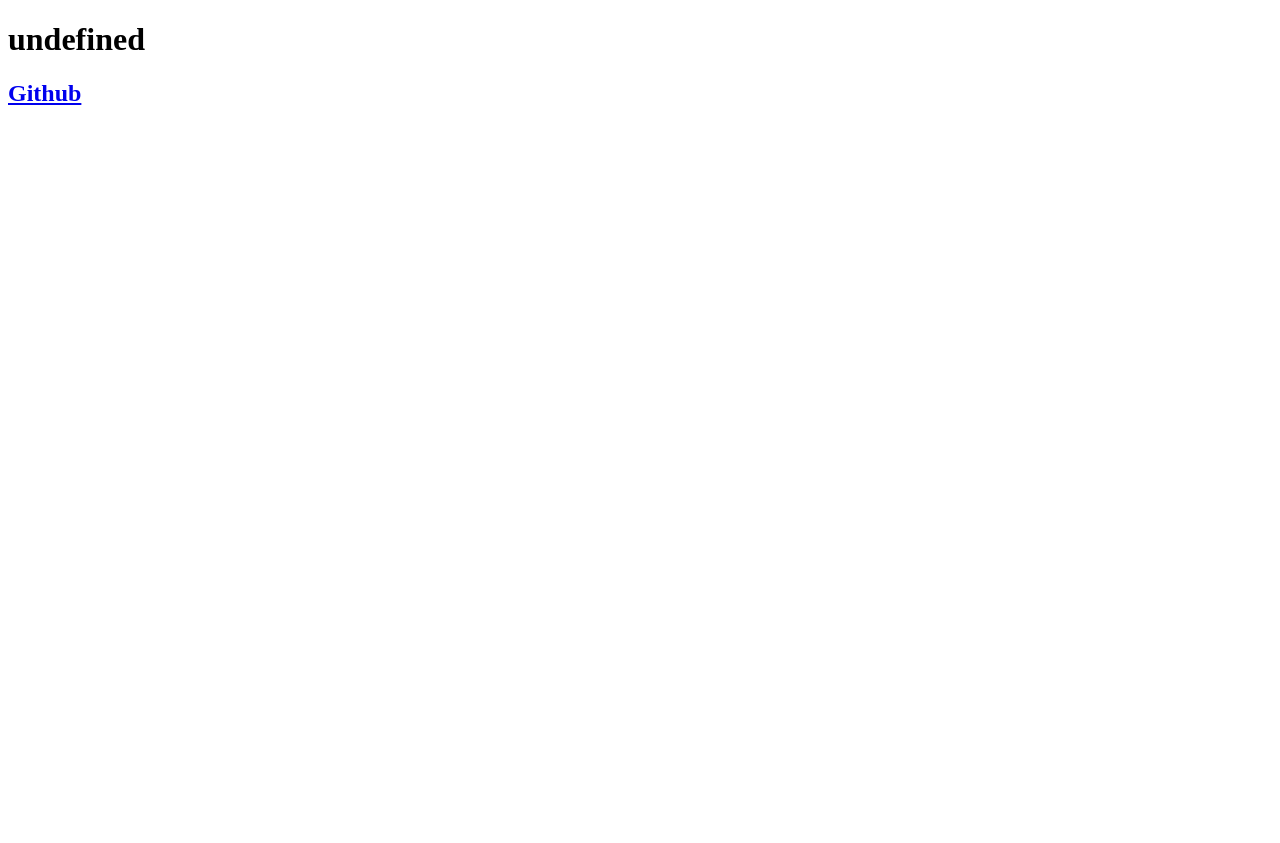
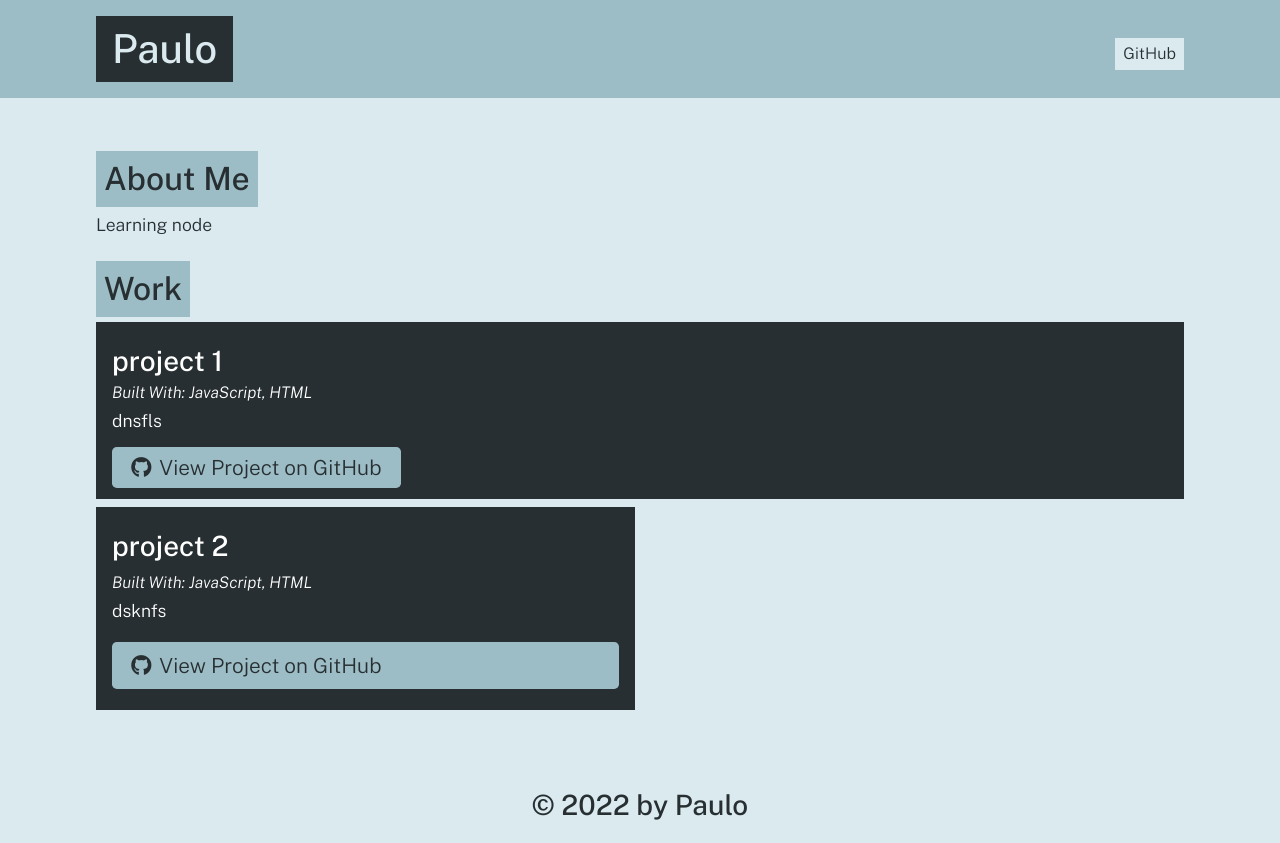
Before and after one commit to paulooliveira152012/portfolio-generator, a website: page index.html in a window 1280 px wide. Before the commit the page ends 800 px from the top, so only its background shows below. Drawn offline with nearby package versions, Linux system fonts and the light colour scheme.

Commit message:
fixing problems

```diff
--- a/index.html
+++ b/index.html
@@ -1,15 +1,66 @@
 
     <!DOCTYPE html>
     <html lang="en">
+
     <head>
       <meta charset="UTF-8">
       <meta name="viewport" content="width=device-width, initial-scale=1.0">
       <meta http-equiv="X-UA-Compatible" content="ie=edge">
       <title>Portfolio Demo</title>
+      <link rel="stylesheet" href="https://cdnjs.cloudflare.com/ajax/libs/font-awesome/5.11.2/css/all.min.css">
+      <link href="https://fonts.googleapis.com/css?family=Public+Sans:300i,300,500&display=swap" rel="stylesheet">
+      <link rel="stylesheet" href="./src/style.css">
     </head>
 
     <body>
-      <h1>undefined</h1>
-      <h2><a href="https://github.com/undefined">Github</a></h2>
+      <header>
+        <div class="container flex-row justify-space-between align-center py-3">
+          <h1 class="page-title text-secondary bg-dark py-2 px-3">Paulo</h1>
+          <nav class="flex-row">
+            <a class="ml-2 my-1 px-2 py-1 bg-secondary text-dark" href="https://github.com/PauloGit">GitHub</a>
+          </nav>
+        </div>
+      </header>
+      <main class="container my-5">
+
+      <section class="my-3" id="about">
+        <h2 class="text-dark bg-primary p-2 display-inline-block">About Me</h2>
+        <p>Learning node</p>
+      </section>
+
+
+      <section class="my-3" id="portfolio">
+        <h2 class="text-dark bg-primary p-2 display-inline-block">Work</h2>
+        <div class="flex-row justify-space-between">
+
+            <div class="col-12 mb-2 bg-dark text-light p-3">
+              <h3 class="portfolio-item-title text-light">project 1</h3>
+              <h5 class="portfolio-languages">
+                Built With:
+                JavaScript, HTML
+              </h5>
+              <p>dnsfls</p>
+              <a href="fkdsnflds" class="btn"><i class="fab fa-github mr-2"></i>View Project on GitHub</a>
+            </div>
+
+
+
+            <div class="col-12 col-md-6 mb-2 bg-dark text-light p-3 flex-column">
+              <h3 class="portfolio-item-title text-light">project 2</h3>
+              <h5 class="portfolio-languages">
+                Built With:
+                JavaScript, HTML
+              </h5>
+              <p>dsknfs</p>
+              <a href="dnlfsd" class="btn mt-auto"><i class="fab fa-github mr-2"></i>View Project on GitHub</a>
+            </div>
+
+        </div>
+      </section>
+
+      </main>
+      <footer class="container text-center py-3">
+        <h3 class="text-dark">&copy; 2022 by Paulo</h3>
+      </footer>
     </body>
     </html>
--- a/src/page-template.js
+++ b/src/page-template.js
@@ -70,7 +70,7 @@
       <title>Portfolio Demo</title>
       <link rel="stylesheet" href="https://cdnjs.cloudflare.com/ajax/libs/font-awesome/5.11.2/css/all.min.css">
       <link href="https://fonts.googleapis.com/css?family=Public+Sans:300i,300,500&display=swap" rel="stylesheet">
-      <link rel="stylesheet" href="style.css">
+      <link rel="stylesheet" href="./src/style.css">
     </head>
 
     <body>
@@ -85,7 +85,7 @@
         </div>
       </header>
       <main class="container my-5">
-            ${generateAbout()}
+            ${generateAbout(about)}
             ${generateProjects(projects)}
       </main>
       <footer class="container text-center py-3">
--- a/utils/generate-site.js
+++ b/utils/generate-site.js
@@ -36,3 +36,5 @@
 
       })
   }
+
+  module.exports = {writeFile, copyFile}
```
Also changed, not shown: app.js (+10 -16 lines), README.md, dist/index.html, 1 other file.
